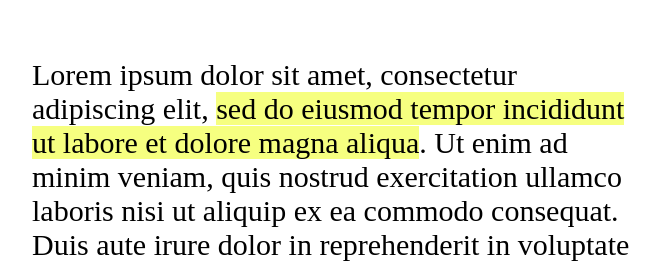
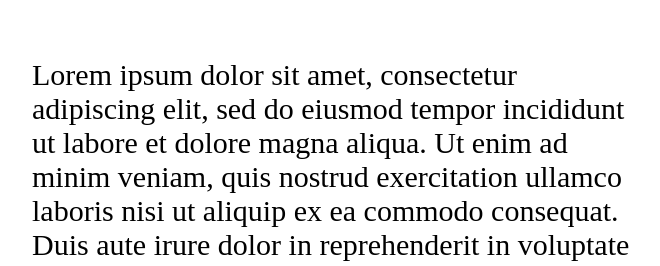
Before and after one commit to jawadshuaib/custom-javascript-library, a plain HTML site: page index.html in a window 1280 px wide. Shown: the top 266 px of the page, without its empty margins (308-968 px from the left). Drawn offline with Linux system fonts and the light colour scheme.

Commit message:
Updated index

```diff
--- a/index.html
+++ b/index.html
@@ -14,7 +14,7 @@
     </style>
 </head>
 <body>
-    Lorem ipsum dolor sit amet, consectetur adipiscing elit, <span class="content">sed do eiusmod tempor incididunt ut labore et dolore magna aliqua</span>. Ut enim ad minim veniam, quis nostrud exercitation ullamco laboris nisi ut aliquip ex ea commodo consequat. Duis aute irure dolor in reprehenderit in voluptate velit esse cillum dolore eu fugiat nulla pariatur. Excepteur <span class="content">sint occaecat cupidatat non proident</span>, sunt in culpa qui officia deserunt mollit anim id est laborum.
+    Lorem ipsum dolor sit amet, consectetur adipiscing elit, sed <span class="content"></span>do eiusmod tempor incididunt ut labore et dolore magna aliqua</span>. Ut enim ad minim veniam, quis nostrud exercitation ullamco laboris nisi ut aliquip ex ea commodo consequat. Duis aute irure dolor in reprehenderit in voluptate velit esse cillum dolore eu fugiat nulla pariatur. Excepteur <span class="content">sint occaecat cupidatat non proident</span>, sunt in culpa qui officia deserunt mollit anim id est laborum.
     <script src="custom-library.js"></script>
     <script>
         // Use any abbreviation to invoke the library.
```
Also changed, not shown: 1 other file.
